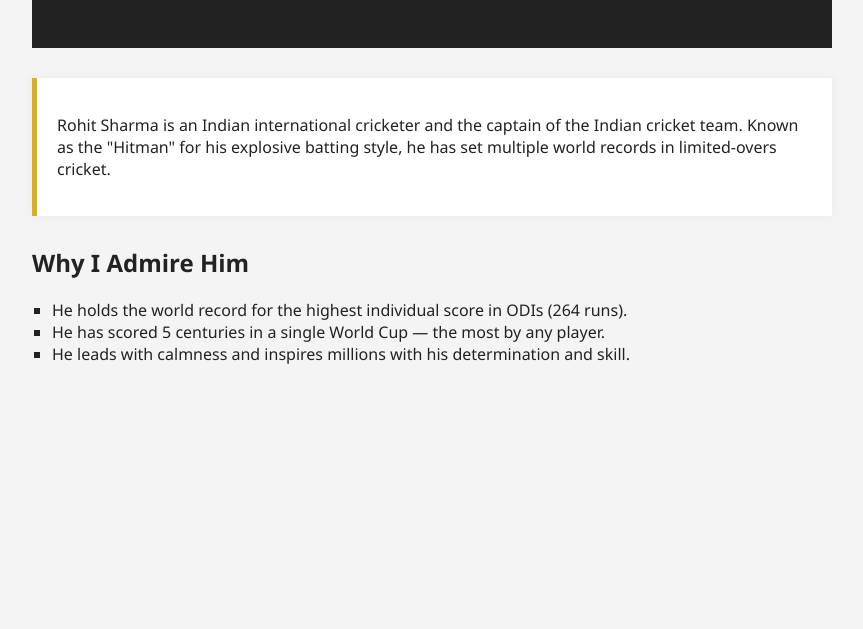
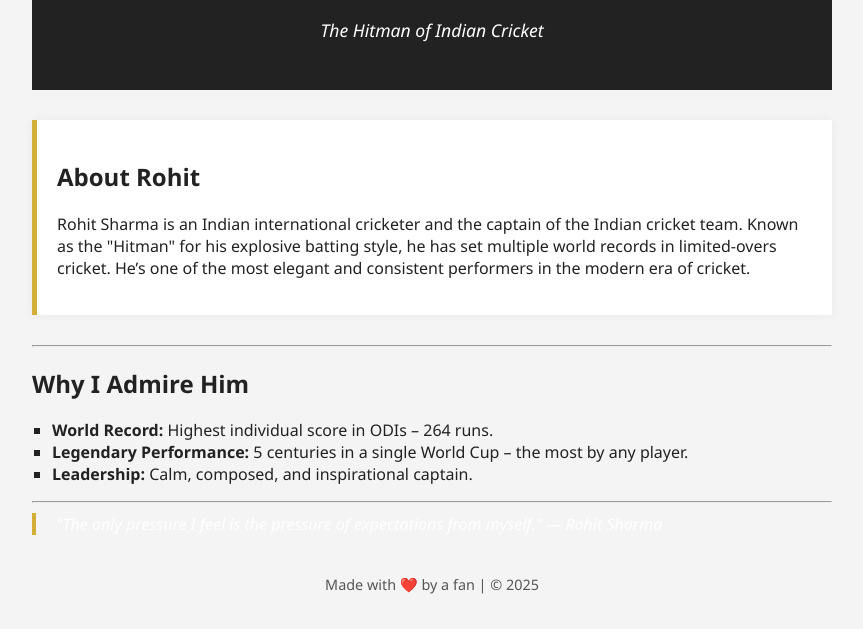
Before and after one commit to Rayan-141/Tribute_LabSession, a plain HTML site: page index.html in a window 1280 px wide. Shown: the part 215-844 px from the top of the page, without its empty margins (208-1071 px from the left). Before the commit the page ends 800 px from the top, so only its background shows below. Drawn offline with Linux system fonts and the light colour scheme.

Commit message:
index.html

```diff
--- a/index.html
+++ b/index.html
@@ -4,30 +4,43 @@
   <meta charset="UTF-8">
   <title>Tribute to Rohit Sharma</title>
   <link rel="stylesheet" href="style.css">
+  <link href="https://fonts.googleapis.com/css2?family=Roboto:wght@400;700&family=Pacifico&display=swap" rel="stylesheet">
 </head>
 <body>
   <div class="container">
     <header>
       <img src="RohitSharma.jpg" alt="Photo of Rohit Sharma">
       <h1>Rohit Sharma</h1>
+      <p class="subtitle">The Hitman of Indian Cricket</p>
     </header>
 
     <main>
       <section class="bio">
-        <p>Rohit Sharma is an Indian international cricketer and the captain of the Indian cricket team. Known as the "Hitman" for his explosive batting style, he has set multiple world records in limited-overs cricket.</p>
+        <h2>About Rohit</h2>
+        <p>Rohit Sharma is an Indian international cricketer and the captain of the Indian cricket team. Known as the "Hitman" for his explosive batting style, he has set multiple world records in limited-overs cricket. He’s one of the most elegant and consistent performers in the modern era of cricket.</p>
       </section>
+
+      <hr>
 
       <section class="details">
         <h2>Why I Admire Him</h2>
         <ul>
-          <li>He holds the world record for the highest individual score in ODIs (264 runs).</li>
-          <li>He has scored 5 centuries in a single World Cup — the most by any player.</li>
-          <li>He leads with calmness and inspires millions with his determination and skill.</li>
+          <li><strong>World Record:</strong> Highest individual score in ODIs – 264 runs.</li>
+          <li><strong>Legendary Performance:</strong> 5 centuries in a single World Cup – the most by any player.</li>
+          <li><strong>Leadership:</strong> Calm, composed, and inspirational captain.</li>
         </ul>
       </section>
 
+      <hr>
 
+      <section class="quote">
+        <blockquote>"The only pressure I feel is the pressure of expectations from myself." — Rohit Sharma</blockquote>
+      </section>
     </main>
+
+    <footer>
+      <p>Made with ❤️ by a fan | © 2025</p>
+    </footer>
   </div>
 </body>
 </html>
```
